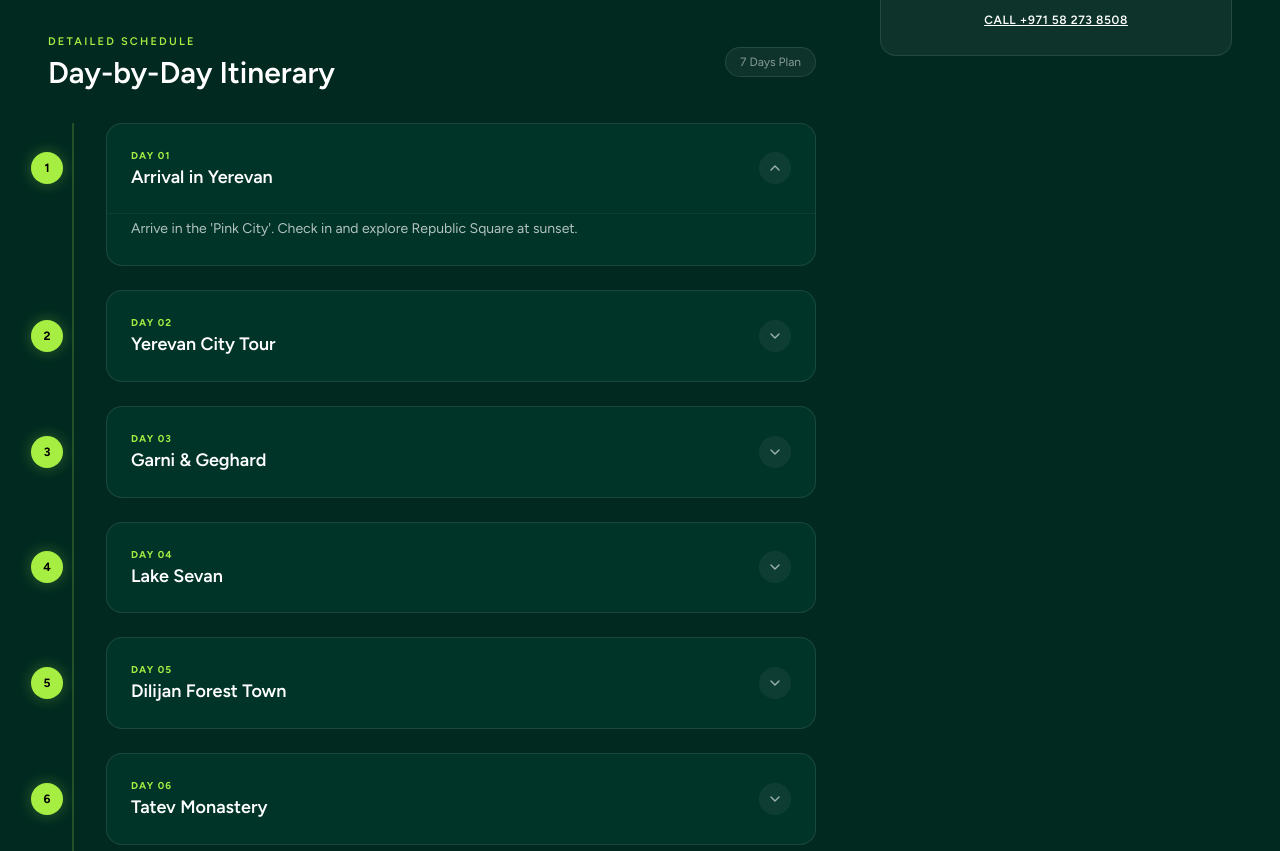
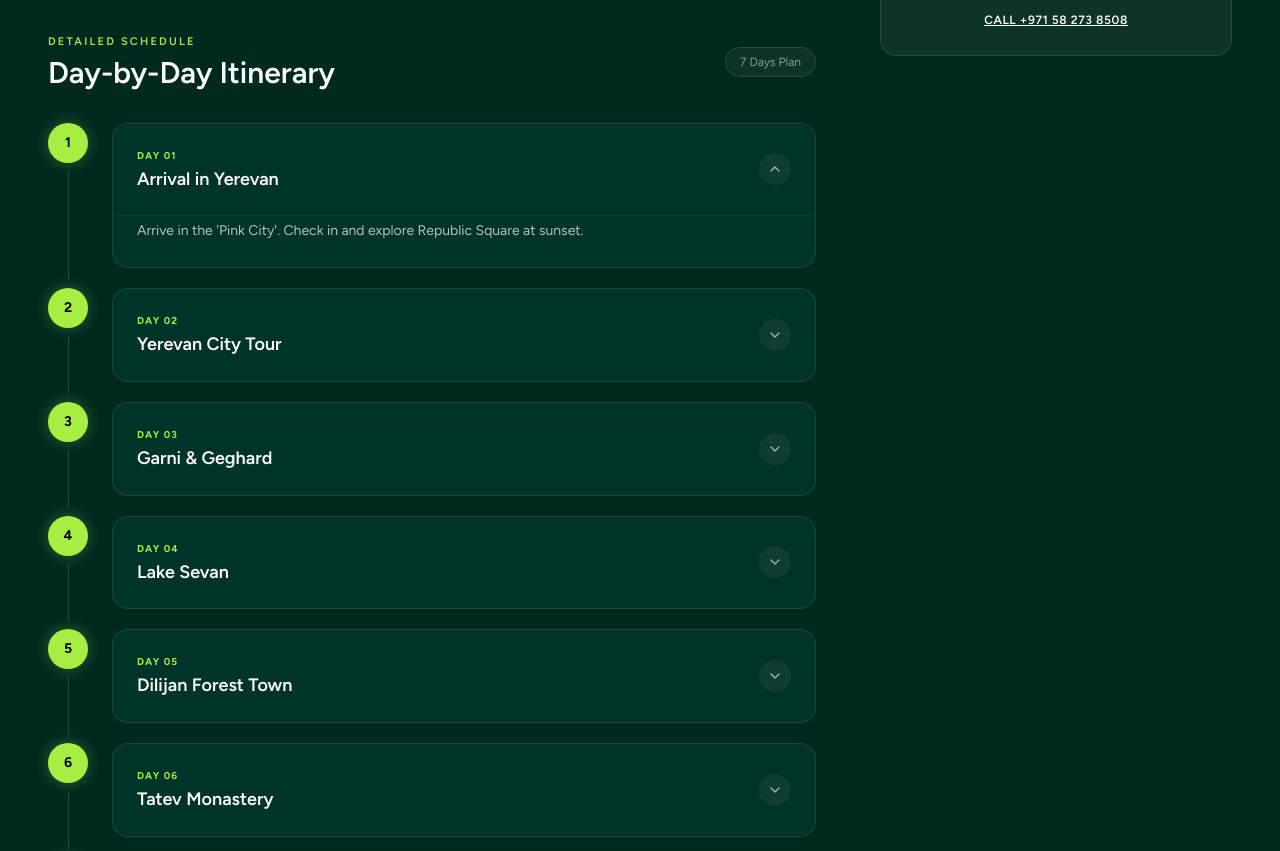
Before and after one commit to salmanpkabu-del/skylight, a Next.js app: page /package/armenia-revealed in a window 1280 px wide. Shown: the part 1340-2191 px from the top of the page. Built offline with nearby package versions, Linux system fonts and the light colour scheme.

Commit message:
Fix itinerary timeline alignment using proper flex row layout

```diff
--- a/app/package/[slug]/page.tsx
+++ b/app/package/[slug]/page.tsx
@@ -205,36 +205,44 @@ export default async function PackagePage({ params }: Props) {
                   </span>
                 </div>
 
-                <div className="relative border-l-2 border-brand-green/20 ml-5 sm:ml-6 pl-6 sm:pl-8 space-y-6">
-                  {pkg.itinerary.map((day) => (
+                <div className="space-y-0">
+                  {pkg.itinerary.map((day, idx) => (
+                    <div key={day.day} className="flex gap-5 sm:gap-6">
+                      {/* Left: Number + Connector Line */}
+                      <div className="flex flex-col items-center flex-shrink-0 w-10">
+                        <div className="w-10 h-10 rounded-full bg-brand-green text-black font-bold text-sm flex items-center justify-center shadow-[0_0_15px_rgba(166,238,66,0.3)] z-10 flex-shrink-0">
+                          {day.day}
+                        </div>
+                        {idx < pkg.itinerary.length - 1 && (
+                          <div className="w-px flex-1 bg-brand-green/20 my-2" />
+                        )}
+                      </div>
+
+                      {/* Right: Card */}
+                      <div className={`flex-1 ${idx < pkg.itinerary.length - 1 ? "pb-5" : ""}`}>
                         <details
-                      key={day.day}
                           className="group bg-brand-card/80 border border-white/10 rounded-2xl overflow-hidden hover:border-brand-green/40 transition-all duration-300"
                           open={day.day === 1}
                         >
-                      <summary className="flex items-center justify-between p-6 cursor-pointer list-none select-none">
-                        <div className="flex items-center gap-4">
-                          {/* Timeline node */}
-                          <div className="absolute -left-[35px] sm:-left-[43px] w-8 h-8 rounded-full bg-brand-green text-black font-bold text-xs flex items-center justify-center shadow-[0_0_15px_rgba(166,238,66,0.3)]">
-                            {day.day}
-                          </div>
+                          <summary className="flex items-center justify-between p-5 sm:p-6 cursor-pointer list-none select-none">
                             <div>
-                            <span className="text-[10px] font-bold tracking-widest uppercase text-brand-green block mb-0.5">
+                              <span className="text-[10px] font-bold tracking-widest uppercase text-brand-green block mb-1">
                                 Day 0{day.day}
                               </span>
                               <h3 className="font-semibold text-white text-base sm:text-lg leading-snug">
                                 {day.title}
                               </h3>
                             </div>
-                        </div>
-                        <div className="w-8 h-8 rounded-full bg-white/5 group-hover:bg-brand-green/10 flex items-center justify-center text-white/60 group-hover:text-brand-green transition-all">
+                            <div className="w-8 h-8 rounded-full bg-white/5 group-hover:bg-brand-green/10 flex items-center justify-center text-white/60 group-hover:text-brand-green transition-all flex-shrink-0 ml-4">
                               <ChevronDown className="w-4 h-4 group-open:rotate-180 transition-transform duration-300" />
                             </div>
                           </summary>
-                      <div className="px-6 pb-6 pt-1 text-sm leading-relaxed text-white/70 border-t border-white/5">
+                          <div className="px-5 sm:px-6 pb-5 sm:pb-6 pt-1 text-sm leading-relaxed text-white/70 border-t border-white/5">
                             <p>{day.description}</p>
                           </div>
                         </details>
+                      </div>
+                    </div>
                   ))}
                 </div>
               </div>
```
Lines whose indentation alone changed are shown as unchanged.
